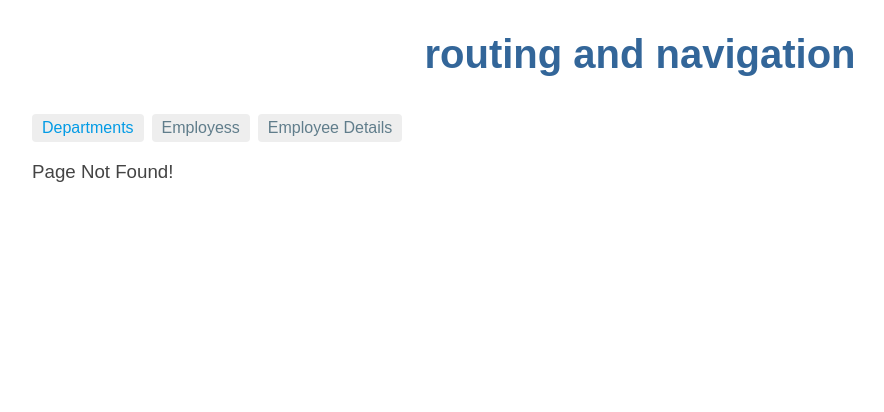
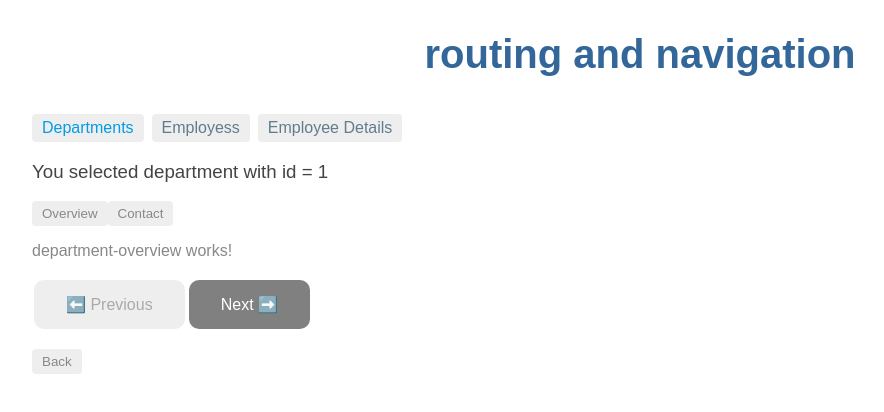
Before and after one commit to popeye1235/practice-angular-project, an Angular app: page /departments/1/overview in a window 1280 px wide. Before the commit this address had no page. Shown: the top 412 px of the page, without its empty margins (0-884 px from the left). Built offline with nearby package versions, Linux system fonts and the light colour scheme.

Commit message:
child routes

```diff
--- a/src/app/app-routing.module.ts
+++ b/src/app/app-routing.module.ts
@@ -5,11 +5,20 @@
 import { EmployeeDetailComponent } from './employee-detail/employee-detail.component';
 import { PageNotFoundComponent } from './page-not-found/page-not-found.component';
 import { DepartmentDetailComponent } from './department-detail/department-detail.component';
+import { DepartmentOverviewComponent } from './department-overview/department-overview.component';
+import { DepartmentContactComponent } from './department-contact/department-contact.component';
 
 const routes: Routes = [
   {path: '', redirectTo: '/departments', pathMatch: 'full'},
   {path: 'departments', component: DepartmentListComponent},
-  {path: 'departments/:id', component: DepartmentDetailComponent},
+  {
+    path: 'departments/:id',
+     component: DepartmentDetailComponent,
+     children: [
+      {path: 'overview', component: DepartmentOverviewComponent},
+      {path: 'contact', component: DepartmentContactComponent}
+    ]
+  },
   {path: 'employees', component: EmployeeListComponent},
   {path: 'employeeDetails', component: EmployeeDetailComponent},
   {path: '**', component: PageNotFoundComponent}
@@ -21,4 +30,4 @@
   exports: [RouterModule]
 })
 export class AppRoutingModule { }
-export const routingComponents = [DepartmentListComponent, EmployeeListComponent, EmployeeDetailComponent, DepartmentDetailComponent, PageNotFoundComponent]
+export const routingComponents = [DepartmentListComponent, EmployeeListComponent, EmployeeDetailComponent, DepartmentDetailComponent, PageNotFoundComponent, DepartmentOverviewComponent, DepartmentContactComponent]
--- a/src/app/app.module.ts
+++ b/src/app/app.module.ts
@@ -9,6 +9,8 @@
 import { HttpClientModule } from '@angular/common/http';
 import { PageNotFoundComponent } from './page-not-found/page-not-found.component';
 import { DepartmentDetailComponent } from './department-detail/department-detail.component';
+import { DepartmentOverviewComponent } from './department-overview/department-overview.component';
+import { DepartmentContactComponent } from './department-contact/department-contact.component';
 
 @NgModule({
   declarations: [
@@ -16,7 +18,9 @@
     TestComponent,
     routingComponents,
     PageNotFoundComponent,
-    DepartmentDetailComponent
+    DepartmentDetailComponent,
+    DepartmentOverviewComponent,
+    DepartmentContactComponent
   ],
   imports: [
     BrowserModule,
--- /dev/null
+++ b/src/app/department-contact/department-contact.component.ts
@@ -0,0 +1,20 @@
+import { Component, OnInit } from '@angular/core';
+
+@Component({
+  selector: 'app-department-contact',
+  template: `
+    <p>
+      department-contact works!
+    </p>
+  `,
+  styles: [
+  ]
+})
+export class DepartmentContactComponent implements OnInit {
+
+  constructor() { }
+
+  ngOnInit(): void {
+  }
+
+}
--- a/src/app/department-detail/department-detail.component.ts
+++ b/src/app/department-detail/department-detail.component.ts
@@ -5,9 +5,15 @@
   selector: 'app-department-detail',
   template: `
   <h3>You selected department with id = {{ departmentId }}</h3>
+  <p>
+    <button (click)="showOverview()">Overview</button>
+    <button (click)="showContact()">Contact</button>
+  </p>
+  <router-outlet></router-outlet>
+  <p>
   <button (click)="goPrevious()" class="button" [disabled]="isPreviousDisabled()">⬅️ Previous</button>
   <button (click)="goNext()" class="button" [disabled]="isNextDisabled()">Next ➡️</button>
-
+  </p>
   <div>
     <button (click)="gotoDepartments()">Back</button>
   </div>
@@ -55,4 +61,12 @@
     // same goes for this above line
     this.router.navigate(['../', {id: selectedId}], {relativeTo: this.route})
   }
+
+  public showOverview() {
+    this.router.navigate(['overview'], {relativeTo: this.route})
+  }
+
+  public showContact() {
+    this.router.navigate(['contact'], {relativeTo: this.route})
+  }
 }
--- /dev/null
+++ b/src/app/department-overview/department-overview.component.ts
@@ -0,0 +1,20 @@
+import { Component, OnInit } from '@angular/core';
+
+@Component({
+  selector: 'app-department-overview',
+  template: `
+    <p>
+      department-overview works!
+    </p>
+  `,
+  styles: [
+  ]
+})
+export class DepartmentOverviewComponent implements OnInit {
+
+  constructor() { }
+
+  ngOnInit(): void {
+  }
+
+}
```
